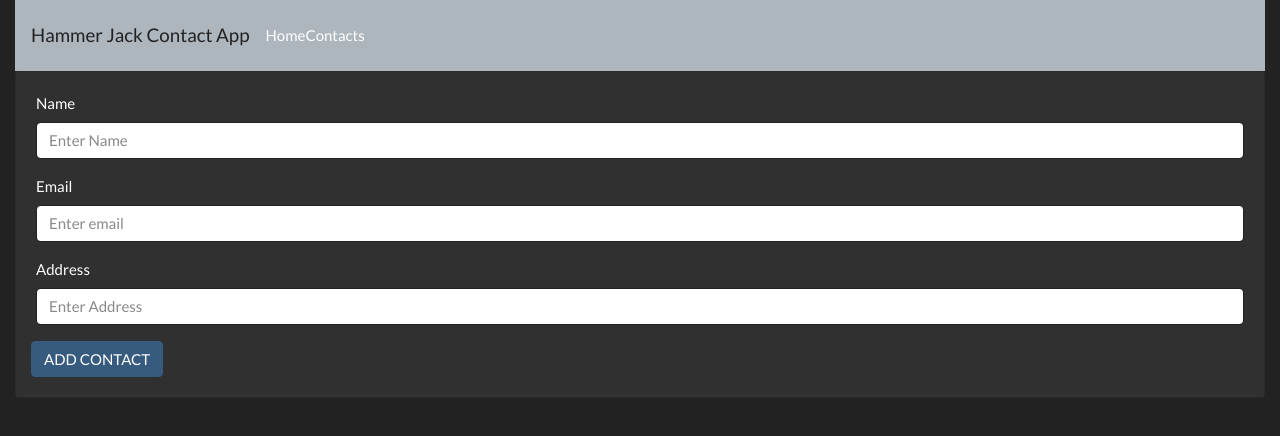
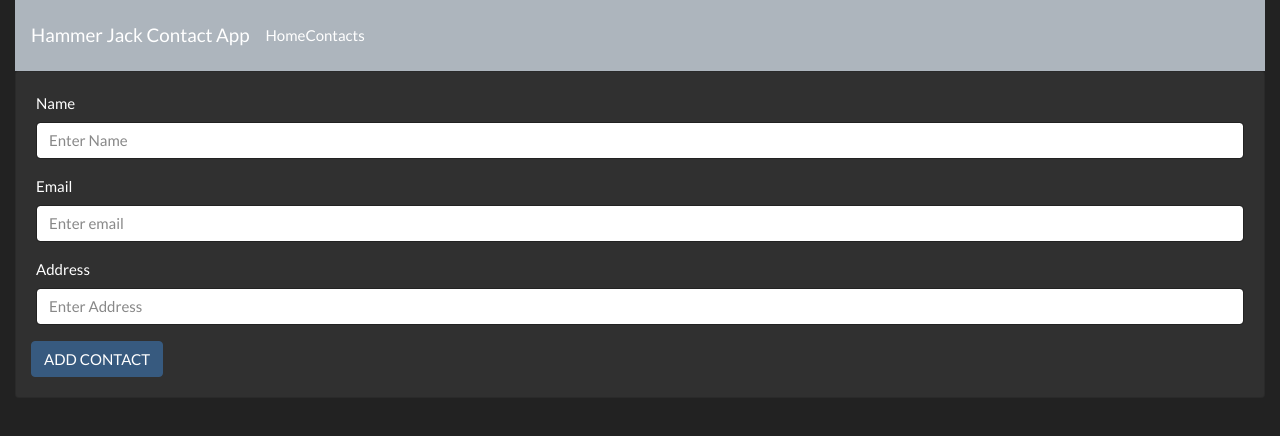
Before and after one commit to evilboss/hammerjack0-contact-app, a React (Create React App) app: page / in a window 1280 px wide. Shown: the top 436 px of the page. Built offline with nearby package versions, Linux system fonts and the light colour scheme.

Commit message:
change link to Header.js

```diff
--- a/src/components/Header.js
+++ b/src/components/Header.js
@@ -6,12 +6,13 @@ import {
 
 const Header = () => (
     <Navbar bg="light" expand="lg">
-        <Navbar.Brand href="#home">Hammer Jack Contact App</Navbar.Brand>
+        <Navbar.Brand> <Link style={{color: 'white'}} to="/">Hammer Jack Contact App</Link>
+        </Navbar.Brand>
         <Navbar.Toggle aria-controls="basic-navbar-nav"/>
         <Navbar.Collapse id="basic-navbar-nav">
             <Nav className="mr-auto">
                 <Link style={{color: 'white'}} to="/">Home</Link>
-                <Link style={{color: 'white'}}  to="/contacts">Contacts</Link>
+                <Link style={{color: 'white'}} to="/contacts">Contacts</Link>
             </Nav>
         </Navbar.Collapse>
     </Navbar>
```
